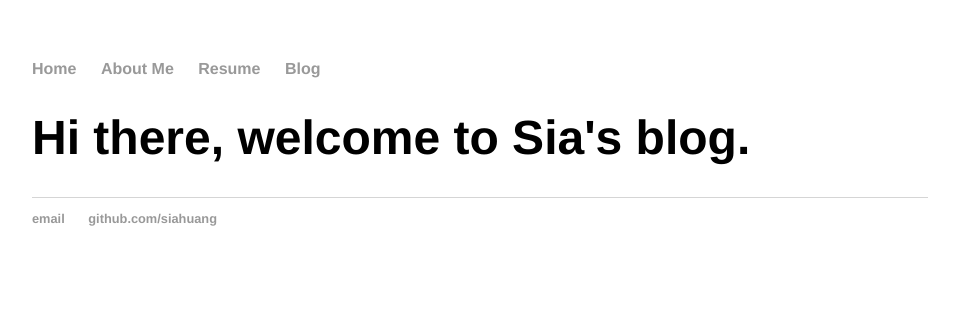
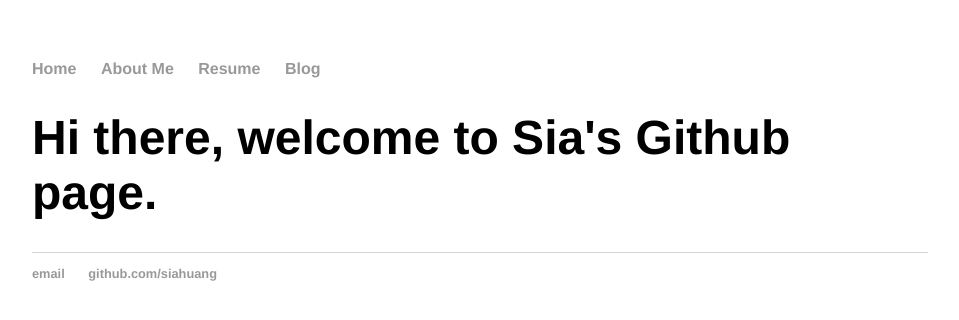
Before and after one commit to siahuang/siahuang.github.io, a Jekyll site: the page built from index.html, in a window 1280 px wide. Shown: the top 320 px of the page, without its empty margins (160-1119 px from the left). Built offline with Jekyll 4.4.1, drawn with Linux system fonts in a browser that asks for light colours.

Commit message:
Update index.html

```diff
--- a/index.html
+++ b/index.html
@@ -3,5 +3,5 @@ layout: default
 title: Sia Huang
 ---
 <div class="blurb">
-	<h1>Hi there, welcome to Sia's blog.</h1>
+	<h1>Hi there, welcome to Sia's Github page.</h1>
 </div><!-- /.blurb -->
```
